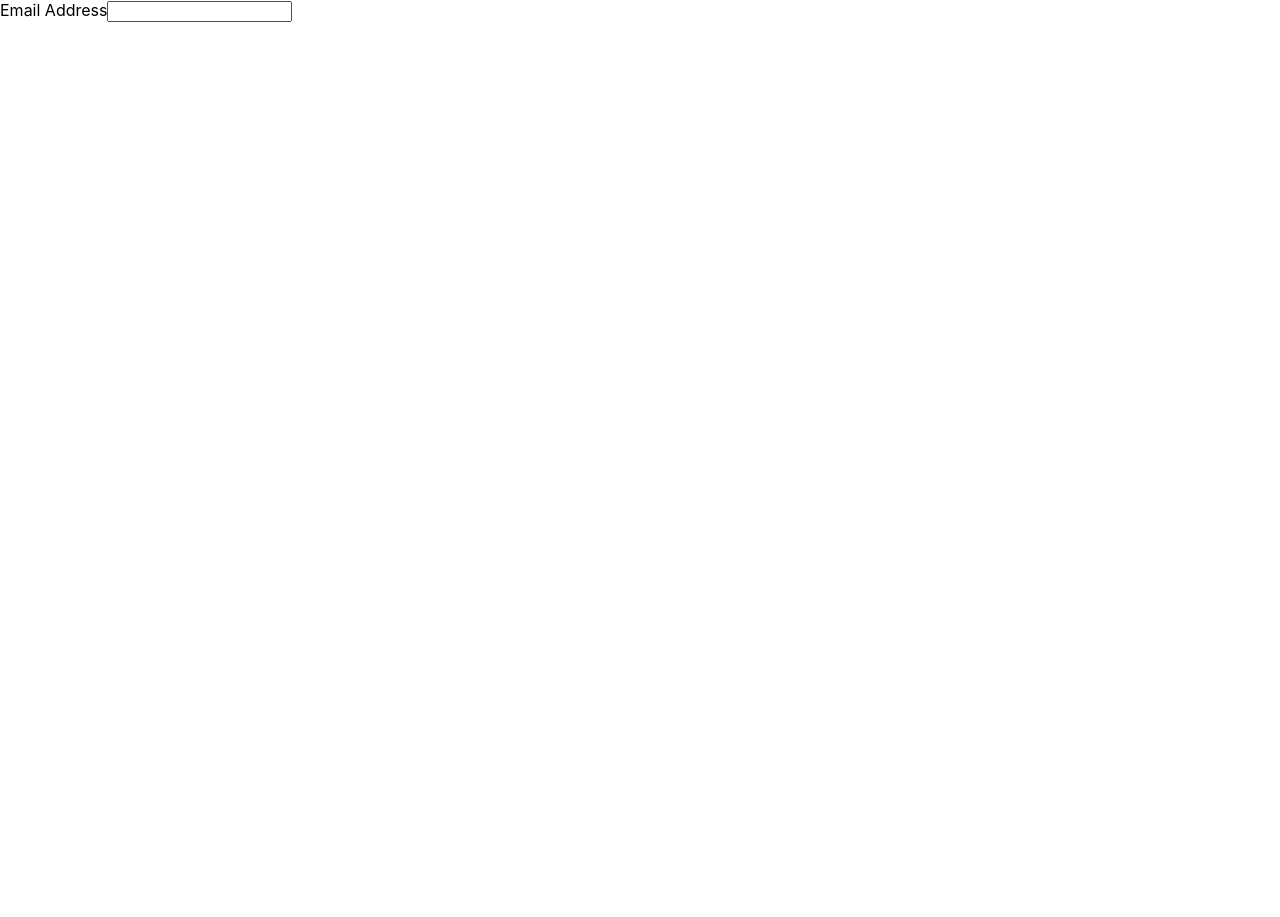
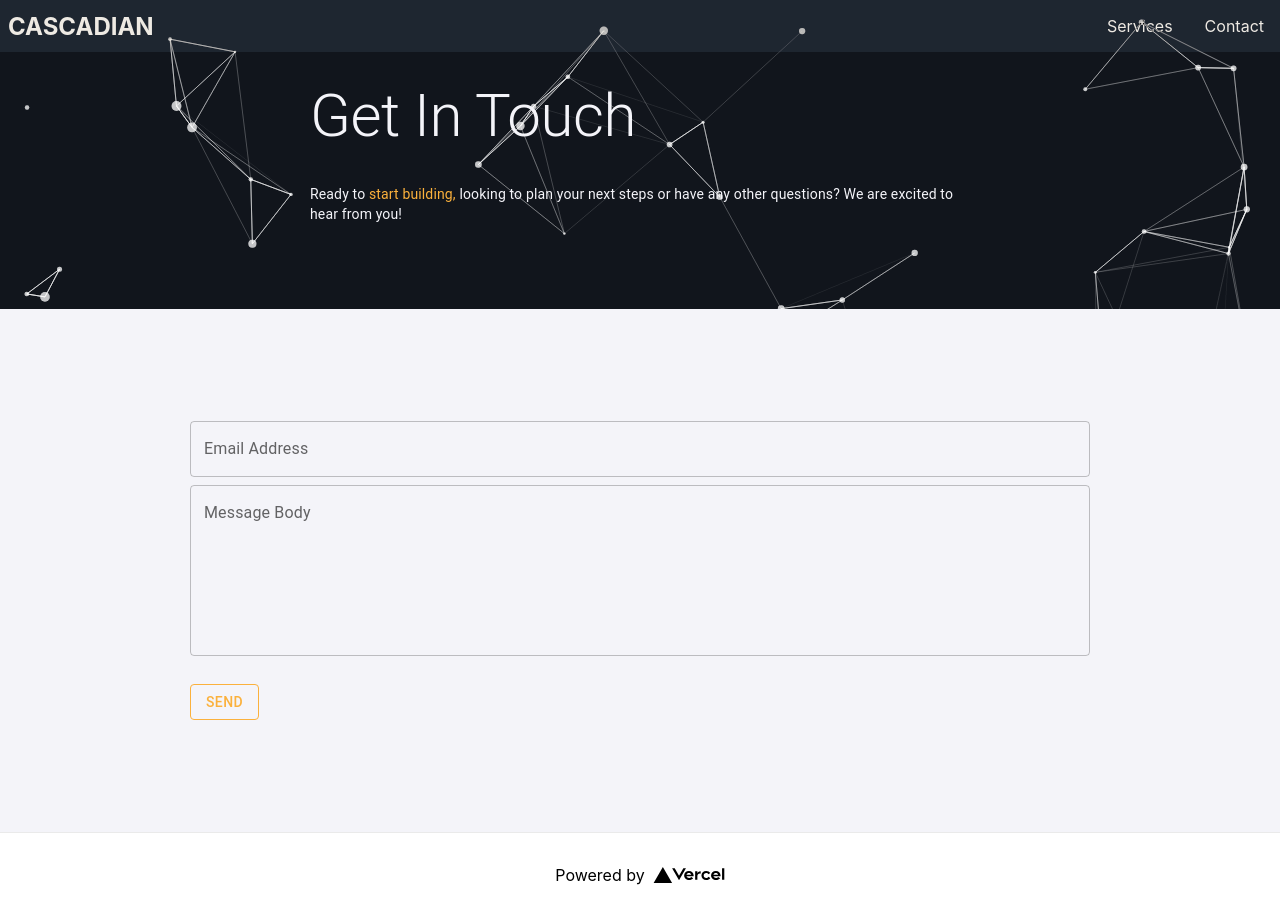
Before and after one commit to Pasquariello/studios, a Next.js app: page /contact in a window 1280 px wide. Before the commit the page ends 800 px from the top, so only its background shows below. Built offline with nearby package versions, Linux system fonts and the light colour scheme.

Commit message:
add contact page

```diff
--- a/components/ContactForm/ContactForm.jsx
+++ b/components/ContactForm/ContactForm.jsx
@@ -2,7 +2,7 @@ import { useForm, ValidationError } from '@formspree/react';
 import { Button, TextField } from '@mui/material';
 
 
-const ContactForm = () => {
+const ContactForm = ({ctaText}) => {
   const [state, handleSubmit] = useForm("xqknoqoa");
 
   if (state.succeeded) {
@@ -13,12 +13,11 @@ const ContactForm = () => {
       <form onSubmit={handleSubmit}>
         <div>
             <TextField
-
-            label="Email Address"
-            id="email"
-            type="email"
-            name="email"
-            fullWidth
+              label="Email Address"
+              id="email"
+              type="email"
+              name="email"
+              fullWidth
           />
 
       <ValidationError
@@ -61,7 +60,7 @@ const ContactForm = () => {
         }}
         variant="outlined"
     >
-        Contact Us Now
+        {ctaText || "Connect With Us"}
     </Button>
       </div>
     </form>
--- a/components/ResponsiveNavDrawer/ResponsiveNavDrawer.tsx
+++ b/components/ResponsiveNavDrawer/ResponsiveNavDrawer.tsx
@@ -99,7 +99,7 @@ export default function ResponsiveDrawer(props: Props) {
           </Link>
         </li>
 
-        <Link href="/">
+        <Link href="/contact">
           <li><a>Contact</a></li>
         </Link>
       </ul>
--- a/pages/contact.jsx
+++ b/pages/contact.jsx
@@ -1,15 +1,68 @@
+import ContactForm from '../components/ContactForm';
+import MainLayout from '../Layouts/MainLayout';
+import styles from '../styles/Services.module.css';
+import ParticleComponent from '../components/ParticleComponent';
+import { Box, Button, Card, CardActions, CardContent, Collapse, Divider, IconButton, Stack, Typography } from '@mui/material';
+
 const ContactPage = () => {
     return (
-        <div>
-             <label htmlFor="email">
-        Email Address
-      </label>
-      <input
-        id="email"
-        type="email"
-        name="email"
-      />
-        </div>
+      <MainLayout title="Services">
+      <header
+          style={{
+              // backgroundColor: "#11151C",
+               display: 'flex', justifyContent: 'center'}}
+      >
+          <div
+              style={{ padding: "80px 20px", maxWidth: '700px'}}
+          //className={styles.headerTextContainer}
+          >
+
+
+                  <Typography
+                      mb={4}
+                      variant="h2"
+                      color="#F4F4F9"
+                  >
+                    Get In Touch
+                  </Typography>
+
+
+                  <Typography
+                      color="#F4F4F9"
+                      variant="body2"
+                      gutterBottom
+
+                  >
+                    Ready to <span style={{color: '#FBB13C'}}>start building,</span> looking to plan your next steps or have any other questions? We are excited to hear from you!
+                  </Typography>
+
+          </div>
+          <div className={styles.tsparticles} style={{overflow: 'hidden'}}>
+          <ParticleComponent height="100vh"/>
+          </div>
+      </header>
+
+      <Box py={10} px={4} sx={{backgroundColor: "#F4F4F9"}}>
+          <Box
+            p={{
+                xs: 2,
+                md: 4
+            }}
+            sx={{
+              width: '100%',
+              display: 'flex',
+              justifyContent: 'center'
+
+            }}
+            >
+              <Box
+                sx={{width: 900}}
+              >
+                <ContactForm ctaText="Send" />
+              </Box>
+            </Box>
+            </Box>
+        </MainLayout>
     )
 }
 
--- a/pages/services.jsx
+++ b/pages/services.jsx
@@ -4,7 +4,6 @@ import { styled } from '@mui/material/styles';
 import ExpandMoreIcon from '@mui/icons-material/ExpandMore';
 
 import MainLayout from '../Layouts/MainLayout';
-import Image from 'next/image';
 import styles from '../styles/Services.module.css';
 import ParticleComponent from '../components/ParticleComponent';
 
@@ -110,6 +109,7 @@ const Services = () => {
                             <li className={styles.serviceListItem}><Typography color="#757780" sx={{ fontWeight: 'light' }}>PWA (Progressive Web Apps)</Typography></li>
                         </ul>
                     </div>
+
                     <Divider orientation="vertical" />
 
                     <div>
```
